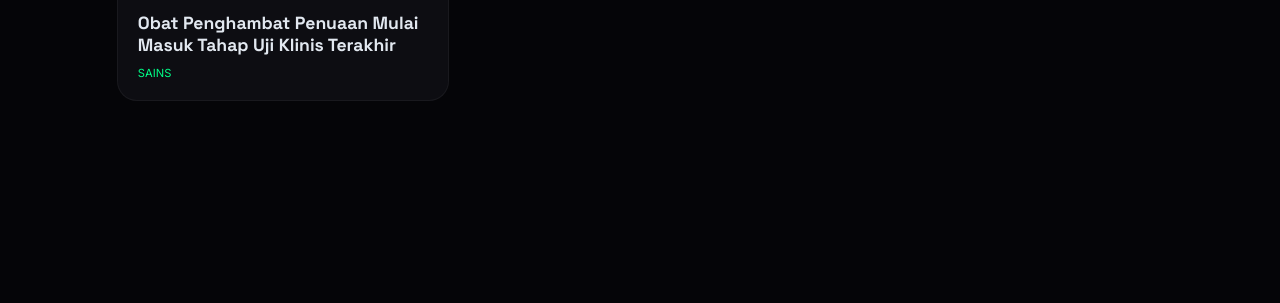
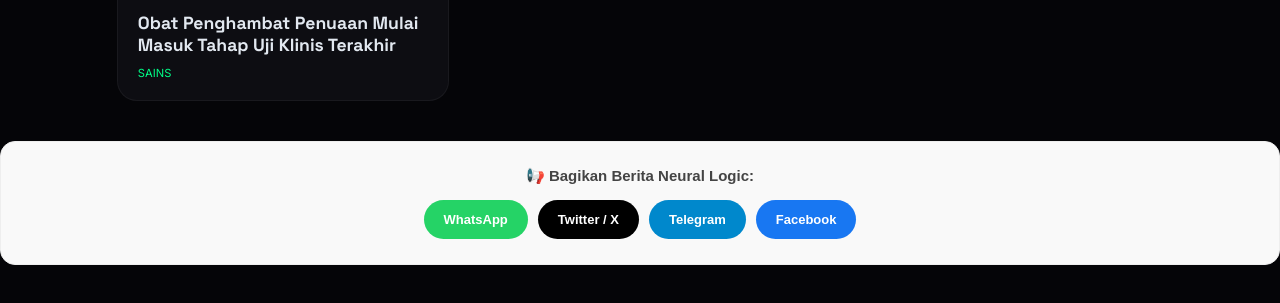
Before and after one commit to AkaShiro22/akashiro-neural-studio, a plain HTML site: page index.html in a window 1280 px wide. Shown: the part 3107-3410 px from the top of the page. Before the commit the page ends 3288 px from the top, so only its background shows below. Drawn offline with Linux system fonts and the light colour scheme.

Commit message:
V23.0: Add All-in-One Social Share Widget

```diff
--- a/index.html
+++ b/index.html
@@ -226,5 +226,80 @@
 
         init();
     </script>
+<style>
+  .social-share-container {
+    margin: 40px auto;
+    padding: 25px;
+    border-radius: 15px;
+    background: #f9f9f9;
+    text-align: center;
+    border: 1px solid #eee;
+    font-family: sans-serif;
+  }
+  .share-txt {
+    font-size: 15px;
+    font-weight: bold;
+    color: #444;
+    margin-bottom: 15px;
+  }
+  .share-grid {
+    display: flex;
+    flex-wrap: wrap;
+    gap: 10px;
+    justify-content: center;
+  }
+  .btn-s {
+    border: none;
+    padding: 12px 20px;
+    border-radius: 50px;
+    color: #fff;
+    font-size: 13px;
+    font-weight: 600;
+    cursor: pointer;
+    display: flex;
+    align-items: center;
+    gap: 8px;
+    transition: all 0.3s ease;
+  }
+  .btn-s:hover { transform: translateY(-3px); box-shadow: 0 5px 15px rgba(0,0,0,0.1); }
+  .btn-s:active { transform: scale(0.95); }
+
+  /* Warna Medsos */
+  .c-wa { background-color: #25D366; }
+  .c-x { background-color: #000000; }
+  .c-tele { background-color: #0088cc; }
+  .c-fb { background-color: #1877F2; }
+</style>
+
+<div class="social-share-container">
+  <div class="share-txt">📢 Bagikan Berita Neural Logic:</div>
+  <div class="share-grid">
+    <button onclick="shareWA()" class="btn-s c-wa">WhatsApp</button>
+    <button onclick="shareX()" class="btn-s c-x">Twitter / X</button>
+    <button onclick="shareTele()" class="btn-s c-tele">Telegram</button>
+    <button onclick="shareFB()" class="btn-s c-fb">Facebook</button>
+  </div>
+</div>
+
+<script>
+  // Fungsi Logika Share Tanpa Mengganggu Script Lain
+  function shareWA() {
+    const link = encodeURIComponent(window.location.href);
+    const msg = encodeURIComponent("Berita Teknologi April 2026: ");
+    window.open(`https://api.whatsapp.com/send?text=${msg}${link}`, '_blank');
+  }
+  function shareX() {
+    const link = encodeURIComponent(window.location.href);
+    window.open(`https://twitter.com/intent/tweet?url=${link}`, '_blank');
+  }
+  function shareTele() {
+    const link = encodeURIComponent(window.location.href);
+    window.open(`https://t.me/share/url?url=${link}`, '_blank');
+  }
+  function shareFB() {
+    const link = encodeURIComponent(window.location.href);
+    window.open(`https://www.facebook.com/sharer/sharer.php?u=${link}`, '_blank');
+  }
+</script>
 </body>
 </html>
```
